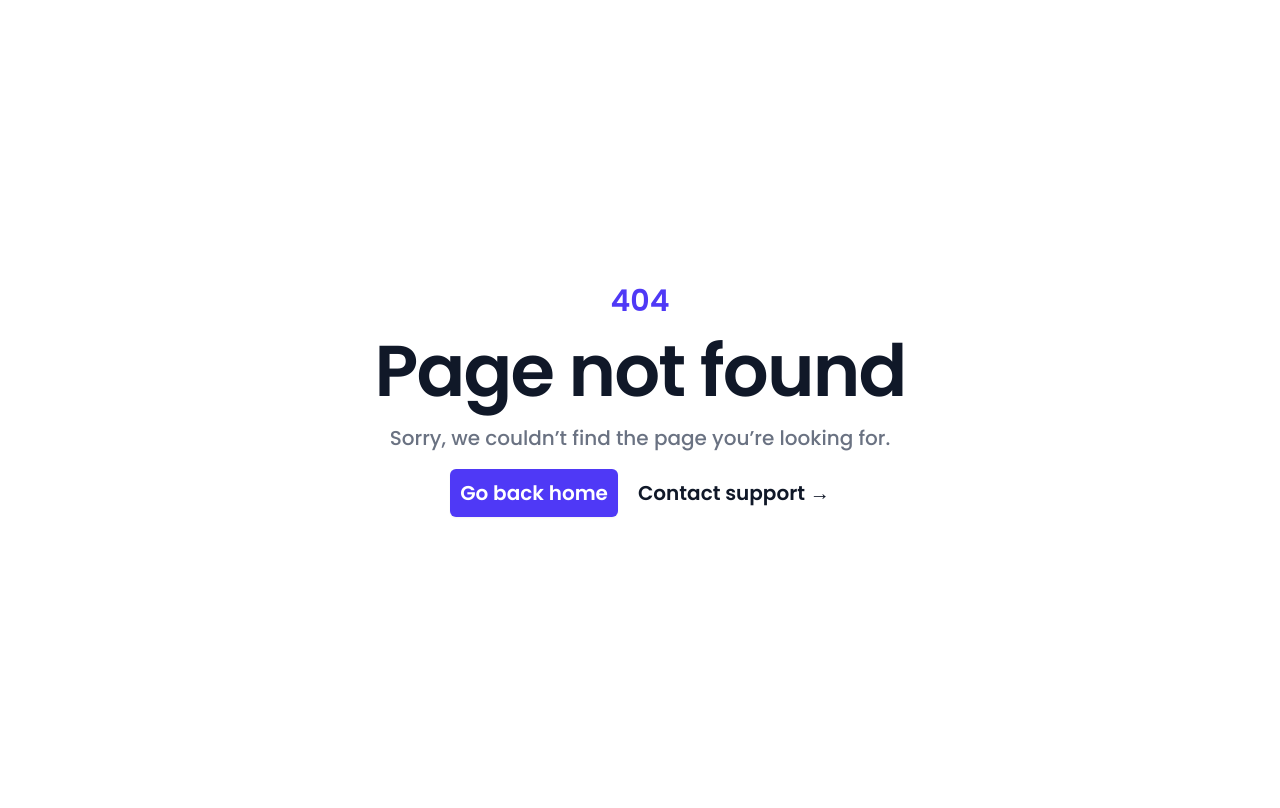
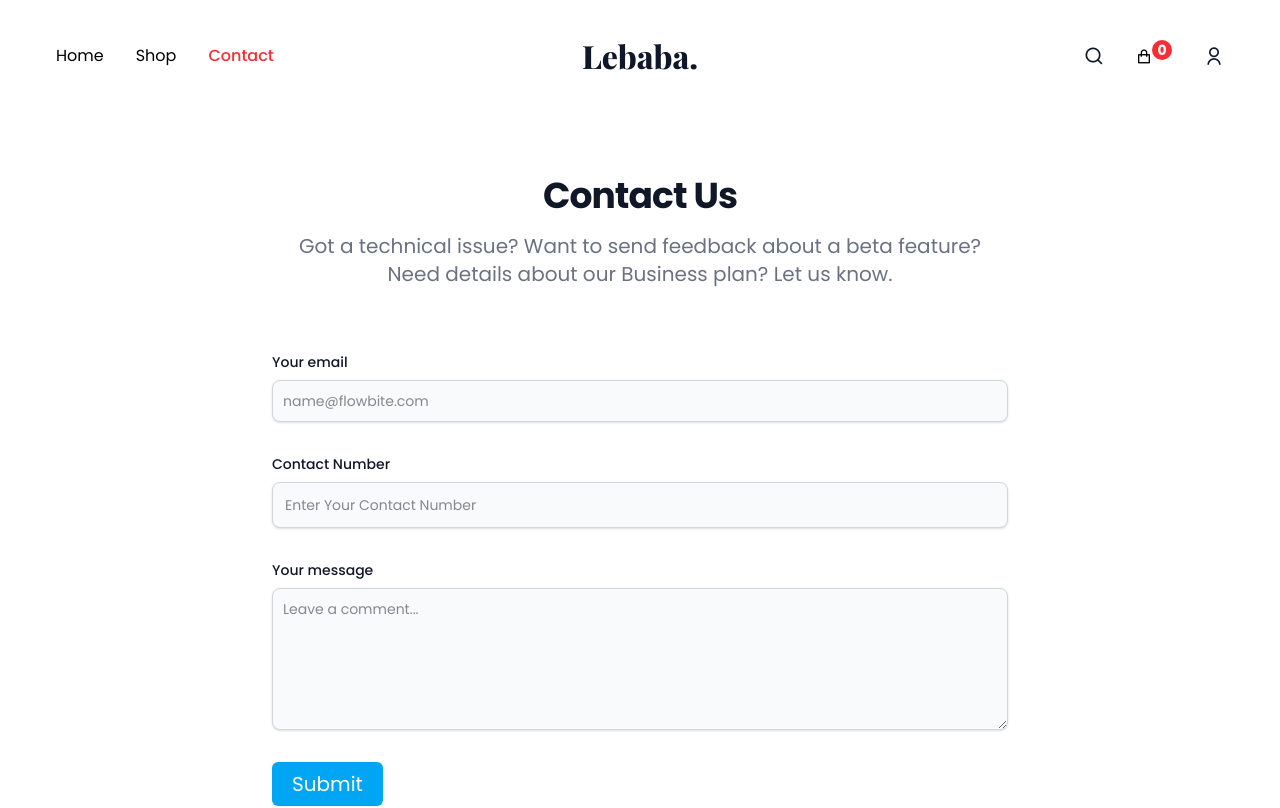
Before and after one commit to MdTaHin00/lebaba-E-commerce-project, a React (Vite) app in the folder client/: page /contact in a window 1280 px wide. Before the commit this address had no page. Shown: the top 808 px of the page. Built offline with nearby package versions, Linux system fonts and the light colour scheme.

Commit message:
ViewsOrder quantity , productId

```diff
--- /dev/null
+++ b/client/src/components/Contact.jsx
@@ -0,0 +1,34 @@
+import React from 'react'
+
+function Contact() {
+    return (
+
+<div>
+
+    <section class="bg-white dark:bg-gray-900">
+  <div class="py-8 lg:py-16 px-4 mx-auto max-w-screen-md">
+      <h2 class="mb-4 text-4xl tracking-tight font-extrabold text-center text-gray-900 dark:text-white">Contact Us</h2>
+      <p class="mb-8 lg:mb-16 font-light text-center text-gray-500 dark:text-gray-400 sm:text-xl">Got a technical issue? Want to send feedback about a beta feature? Need details about our Business plan? Let us know.</p>
+      <form  class="space-y-8">
+          <div>
+              <label for="email" class="block mb-2 text-sm font-medium text-gray-900 dark:text-gray-300">Your email</label>
+              <input type="email" id="email" class="shadow-sm bg-gray-50 border border-gray-300 text-gray-900 text-sm rounded-lg focus:ring-primary-500 focus:border-primary-500 block w-full p-2.5 dark:bg-gray-700 dark:border-gray-600 dark:placeholder-gray-400 dark:text-white dark:focus:ring-primary-500 dark:focus:border-primary-500 dark:shadow-sm-light" placeholder="name@flowbite.com" required />
+          </div>
+          <div>
+              <label for="subject" class="block mb-2 text-sm font-medium text-gray-900 dark:text-gray-300">Contact Number</label>
+              <input type="number" id="subject" class="block p-3 w-full text-sm text-gray-900 bg-gray-50 rounded-lg border border-gray-300 shadow-sm focus:ring-primary-500 focus:border-primary-500 dark:bg-gray-700 dark:border-gray-600 dark:placeholder-gray-400 dark:text-white dark:focus:ring-primary-500 dark:focus:border-primary-500 dark:shadow-sm-light" placeholder="Enter Your Contact Number" required />
+          </div>
+          <div class="sm:col-span-2">
+              <label for="message" class="block mb-2 text-sm font-medium text-gray-900 dark:text-gray-400">Your message</label>
+              <textarea id="message" rows="6" class="block p-2.5 w-full text-sm text-gray-900 bg-gray-50 rounded-lg shadow-sm border border-gray-300 focus:ring-primary-500 focus:border-primary-500 dark:bg-gray-700 dark:border-gray-600 dark:placeholder-gray-400 dark:text-white dark:focus:ring-primary-500 dark:focus:border-primary-500" placeholder="Leave a comment..."></textarea>
+          </div>
+         <button className='bg-sky-500 px-5 py-2 text-white text-xl rounded-md hover:bg-sky-600'>Submit</button>
+      </form>
+  </div>
+</section>
+</div>
+
+    )
+}
+
+export default Contact
--- a/client/src/components/Navbar.jsx
+++ b/client/src/components/Navbar.jsx
@@ -92,9 +92,6 @@ function Navbar() {
             } to="/shop">Shop</NavLink></li>
             <li><NavLink className={({ isActive }) =>
               isActive ? "text-red-500 font-medium" : ""
-            } to="/pages">Pages</NavLink></li>
-            <li><NavLink className={({ isActive }) =>
-              isActive ? "text-red-500 font-medium" : ""
             } to="/contact">Contact</NavLink></li>
           </ul>
           <div className="nav__logo">
--- /dev/null
+++ b/client/src/dashBoard/admin/adminOrders/OrderCount.jsx
@@ -0,0 +1,16 @@
+import React from 'react'
+
+const OrderCount = ({p}) => {
+    let sum = 0;
+
+    for (let i = 0; i < p.length ; i++) {
+        sum = sum + p[i].quantity;
+    }
+  return (
+    <>
+      {sum}
+    </>
+  )
+}
+
+export default OrderCount
--- a/client/src/dashBoard/admin/adminOrders/ViewsOrders.jsx
+++ b/client/src/dashBoard/admin/adminOrders/ViewsOrders.jsx
@@ -1,7 +1,13 @@
-import React, { useState } from 'react'
+// import React, { useState } from 'react'
+import OrderCount from './OrderCount'
 
 function ViewsOrders({ handelViewsOrdersClose, order }) {
 
+    let Id = '';
+
+   for (let i = 0; i < order.products.length; i++) {
+      Id = order.products[i].productId;
+    }
 
     return (
         <div className="fixed inset-0 flex items-center justify-center bg-black/40 ">
@@ -17,10 +23,12 @@ function ViewsOrders({ handelViewsOrdersClose, order }) {
                     <p className='capitalize'><strong>Orders Amount: $</strong><span className='text-sky-500/50 font-bold'> {order.amount}</span></p>
                     <p className='capitalize'><strong>Create Date:</strong> <span>{new Date(order?.updatedAt).toLocaleDateString()}</span></p>
                     <p className='capitalize'><strong>Orders Quantity: </strong>
-                    <span>{}</span>
+                        <span>
+                            <OrderCount p={order.products} />
+                        </span>
                     </p>
                     <p className='capitalize'><strong>Order Product Id: </strong>
-                    <span>{}</span>
+                        <span>{Id}</span>
                     </p>
                 </div>
                 <button onClick={handelViewsOrdersClose} className='bg-red-500 hover:bg-red-600 px-2 py-1 text-white rounded-md mt-5'>Cancel</button>
--- a/client/src/routes/Router.jsx
+++ b/client/src/routes/Router.jsx
@@ -22,6 +22,7 @@ import ManageOrders from "../dashBoard/admin/adminOrders/ManageOrders";
 import AddProduct from "../dashBoard/admin/addProduct/AddProduct";
 import ManageProducts from "../dashBoard/admin/manageProducts/ManageProducts";
 import ManageUpdateProduct from "../dashBoard/admin/manageProducts/ManageUpdateProduct";
+import Contact from "../components/Contact";
 
 const router = createBrowserRouter([
     {
@@ -52,8 +53,8 @@ const router = createBrowserRouter([
                 element: <PaymentSuccess />
             },
             {
-                path: "/about",
-                element: <div>About</div>
+                path: "/contact",
+                element: <Contact/>
             },
             {
                 path:"/orders/:orderId",
```
